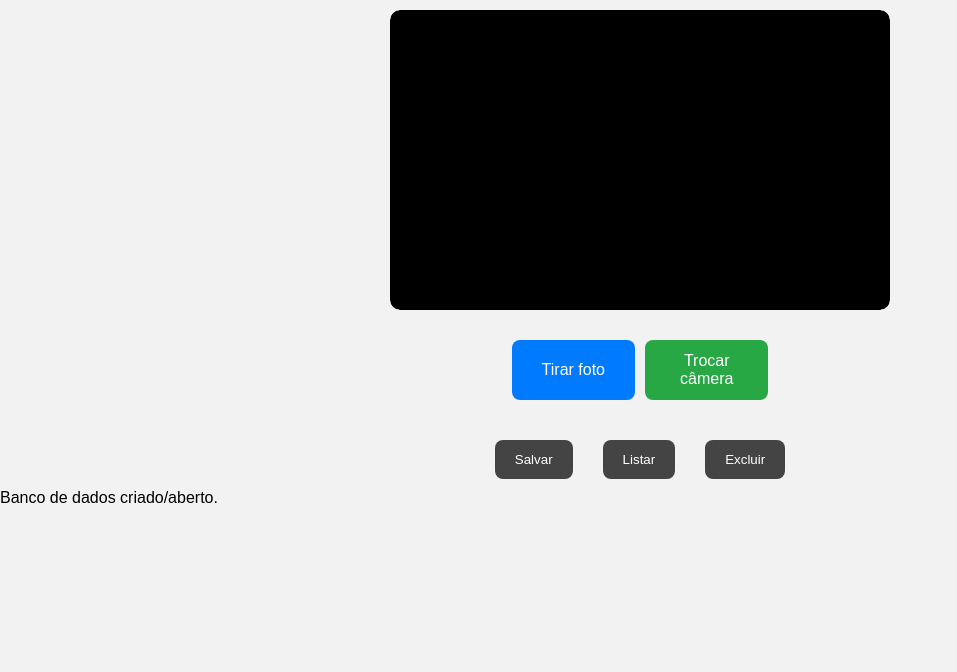
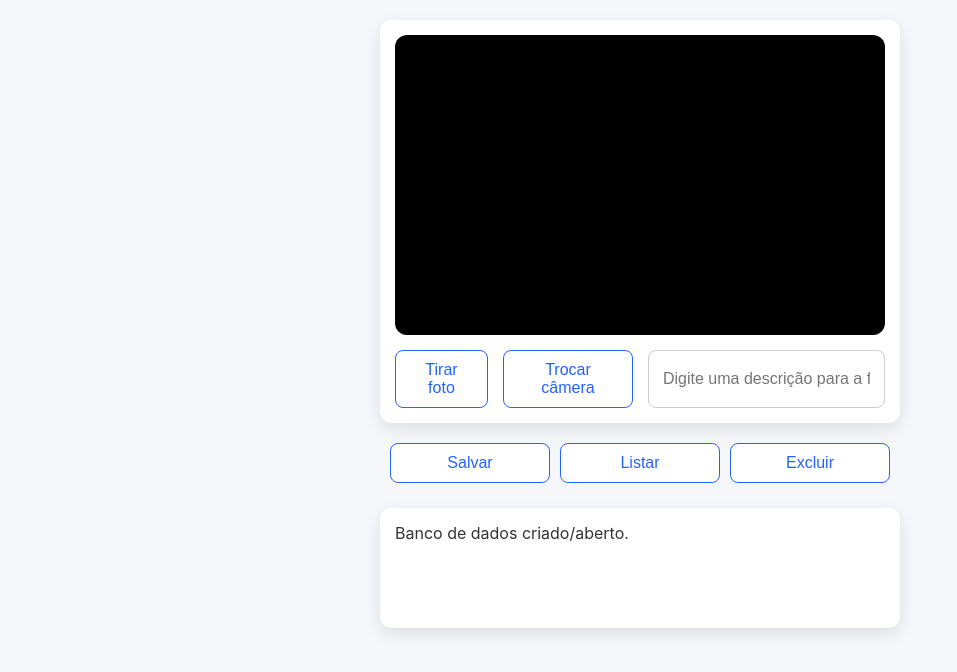
Before and after one commit to bragaxs/projetofinalpdm, a website built with Vite: page projeto-pdm/index.html in a window 1280 px wide. Shown: the whole page, without its empty margins (0-957 px from the left). Built offline with nearby package versions, Linux system fonts and the light colour scheme; no server answers.

Commit message:
commit - final
trabalho concluido.

```diff
--- a/projeto-pdm/css/style.css
+++ b/projeto-pdm/css/style.css
@@ -1,73 +1,138 @@
+/* Reset básico */
+*, *::before, *::after {
+  box-sizing: border-box;
+}
 body {
   margin: 0;
-  padding: 0;
-  background: #f2f2f2;
-  font-family: Arial, sans-serif;
+  font-family: "Inter", -apple-system, BlinkMacSystemFont, "Segoe UI", Roboto, Oxygen,
+    Ubuntu, Cantarell, "Open Sans", "Helvetica Neue", sans-serif;
+  background-color: #f5f7fa;
+  color: #333;
+  display: flex;
+  flex-direction: column;
+  min-height: 100vh;
+  align-items: center;
+  padding: 20px;
+}
+
+main#camera {
+  display: flex;
+  flex-direction: column;
+  align-items: center;
+  gap: 15px;
+  width: 100%;
+  max-width: 520px;
+  background: white;
+  padding: 15px;
+  border-radius: 12px;
+  box-shadow: 0 6px 18px rgba(0, 0, 0, 0.1);
 }
 
 /* Área da câmera */
-#camera {
-  width: 100%;
-  max-width: 500px;
-  margin: auto;
-  padding-top: 10px;
-  display: flex;
-  flex-direction: column;
-  align-items: center;
-}
-
-/* Vídeo menor */
-#camera-view {
-  width: 100%;
-  height: auto;
-  background: #000; /* só pra mostrar o quadro */
-  border-radius: 10px;
-}
-
-/* Canvas fica oculto */
 #camera-sensor {
   display: none;
 }
-
+#camera-view,
 #camera-output {
   width: 100%;
-  display: none;
+  height: 300px;
+  border-radius: 12px;
+  object-fit: cover;
+  background: #000;
 }
-
 #camera-output.taken {
   display: block;
 }
 
-/* Botões */
-#camera-trigger,
-#camera-change {
-  margin-top: 10px;
-  padding: 12px 20px;
-  border: none;
+/* Botões da câmera */
+.camera-buttons {
+  display: flex;
+  gap: 15px;
+  width: 100%;
+  justify-content: center;
+}
+button, input[type="text"] {
+  font-size: 16px;
+  padding: 10px 16px;
   border-radius: 8px;
-  background: #007BFF;
+  border: 1.5px solid #2563ff;
+  background-color: white;
+  color: #2563ff;
+  cursor: pointer;
+  transition: background-color 0.3s ease, color 0.3s ease;
+  flex-grow: 1;
+  max-width: 160px;
+}
+button:hover {
+  background-color: #2563ff;
   color: white;
-  font-size: 16px;
-  cursor: pointer;
-  width: 80%;
+  border-color: #174de0;
+}
+input[type="text"] {
+  border-color: #ccc;
+  color: #333;
+  max-width: none;
+  flex-grow: 2;
+  border-radius: 8px;
+  padding: 10px 14px;
+}
+input[type="text"]:focus {
+  outline: none;
+  border-color: #2563ff;
+  box-shadow: 0 0 8px rgba(37, 99, 255, 0.6);
 }
 
-#camera-change {
-  background: #28a745;
+/* Área da descrição e salvar/listar/excluir */
+.actions {
+  margin-top: 20px;
+  width: 100%;
+  max-width: 520px;
+  display: flex;
+  gap: 10px;
+  justify-content: center;
+  flex-wrap: wrap;
 }
 
-#camera-trigger:hover,
-#camera-change:hover {
-  opacity: 0.8;
+/* Template de listagem */
+output {
+  margin-top: 25px;
+  width: 100%;
+  max-width: 520px;
+  background: white;
+  border-radius: 12px;
+  box-shadow: 0 6px 18px rgba(0, 0, 0, 0.1);
+  padding: 15px;
+  min-height: 120px;
 }
 
-/* Botões da PWA */
-#btnSalvar, #btnListar, #btnExcluir {
-  padding: 12px 20px;
-  border: none;
-  margin: 10px;
-  background: #444;
-  color: white;
-  border-radius: 8px;
-  cursor: pointer;
+.item {
+  display: flex;
+  align-items: flex-start;
+  gap: 15px;
+  padding: 12px 0;
+  border-bottom: 1px solid #eee;
 }
+.item:last-child {
+  border-bottom: none;
+}
+.item img.foto {
+  border-radius: 12px;
+  width: 120px;
+  height: 90px;
+  object-fit: cover;
+  flex-shrink: 0;
+  box-shadow: 0 2px 8px rgba(0,0,0,0.12);
+}
+.item .nome {
+  font-weight: 700;
+  font-size: 14px;
+  color: #222;
+  margin-bottom: 4px;
+}
+.item p {
+  font-style: italic;
+  font-size: 13px;
+  color: #555;
+  margin: 0;
+  line-height: 1.3;
+}
--- a/projeto-pdm/index.html
+++ b/projeto-pdm/index.html
@@ -17,27 +17,22 @@
 <body>
 
   <!-- CAMERA -->
-  <main id="camera" style="display:flex; flex-direction:column; align-items:center; gap:10px; padding:10px;">
+  <main id="camera">
+    <!-- Área da câmera -->
+    <canvas id="camera-sensor"></canvas>
+    <video id="camera-view" autoplay playsinline></video>
+    <img src="" alt="" id="camera-output" class="taken" style="display:none" />
 
-    <!-- Área da câmera (metade superior) -->
-    <div style="width:100%; max-width:500px; height:300px; position:relative; overflow:hidden; border-radius:10px;">
-      <canvas id="camera-sensor" style="display:none;"></canvas>
-      <video id="camera-view" autoplay playsinline style="width:100%; height:100%; object-fit:cover;"></video>
-      <img src="" alt="" id="camera-output"
-        style="display:none; width:100%; height:100%; object-fit:contain; background:#000;" />
-    </div>
-
-    <!-- Botões da câmera -->
-    <div style="display:flex; gap:10px; margin-top:10px;">
+    <!-- Botões da câmera + input descrição -->
+    <div class="camera-buttons">
       <button id="camera-trigger">Tirar foto</button>
       <button id="camera-change">Trocar câmera</button>
+      <input type="text" id="descricao" placeholder="Digite uma descrição para a foto" />
     </div>
-
   </main>
 
-
-  <!-- Botões da PWA -->
-  <div style="text-align:center; margin-top:20px; display:flex; justify-content:center; gap:10px;">
+  <!-- Ações Salvar/Listar/Excluir -->
+  <div class="actions">
     <button id="btnSalvar">Salvar</button>
     <button id="btnListar">Listar</button>
     <button id="btnExcluir">Excluir</button>
@@ -46,15 +41,16 @@
   <!-- Template para listar imagens -->
   <template id="item-template">
     <div class="item">
-      <strong class="nome"></strong><br>
-      <img class="foto" width="180" style="border-radius:8px;">
-      <hr>
+      <img class="foto" alt="Foto salva" />
+      <div>
+        <strong class="nome"></strong>
+        <p class="descricao"></p> <!-- Corrigido: classe adicionada -->
+      </div>
     </div>
   </template>
 
   <output></output>
 
-  <!-- Scripts -->
   <script type="module" src="js/main.js"></script>
   <script type="module" src="js/db.js"></script>
 
--- a/projeto-pdm/js/db.js
+++ b/projeto-pdm/js/db.js
@@ -24,6 +24,7 @@ window.addEventListener("DOMContentLoaded", () => {
     await db.clear('pessoas');
     document.querySelector("output").innerHTML = "";
     alert("Todos os dados foram excluídos.");
+
 };
 });
 
@@ -31,6 +32,8 @@ window.addEventListener("DOMContentLoaded", () => {
 async function addData() {
   const nome = "Foto-" + Date.now();
   const foto = document.querySelector("#camera-output").src;
+  const descricaoInput = document.getElementById("descricao");
+  const descricao = descricaoInput.value.trim();
 
   if (!foto) {
     showResult("Tire uma foto antes de salvar.");
@@ -38,10 +41,11 @@ async function addData() {
   }
 
   const tx = db.transaction('pessoas', 'readwrite');
-  await tx.store.add({ nome, foto });
+  await tx.store.add({ nome, foto, descricao });
   await tx.done;
 
   showResult("Foto salva!");
+  document.getElementById("descricao").value = "";
 }
 
 
@@ -60,6 +64,7 @@ async function getData() {
     const t = document.getElementById("item-template").content.cloneNode(true);
     t.querySelector(".nome").textContent = item.nome;
     t.querySelector(".foto").src = item.foto;
+    t.querySelector(".descricao").textContent = item.descricao || "Sem descrição";
     container.appendChild(t);
   });
 }
```
